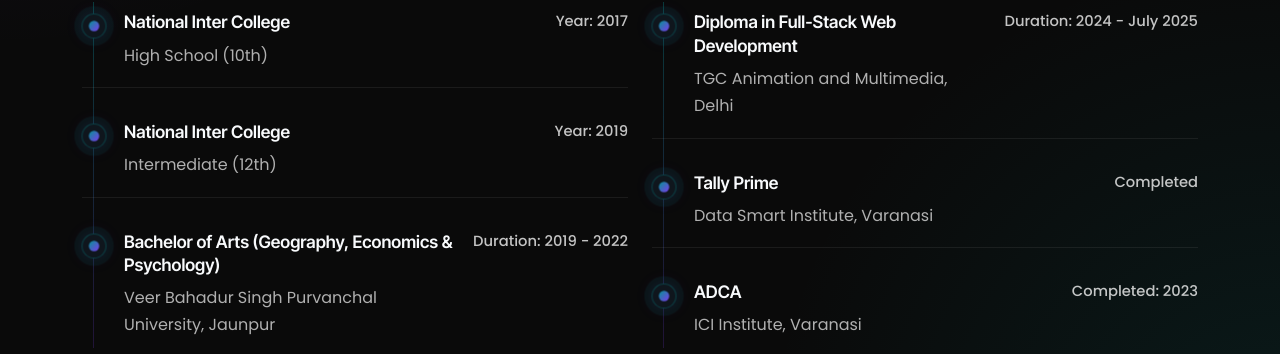
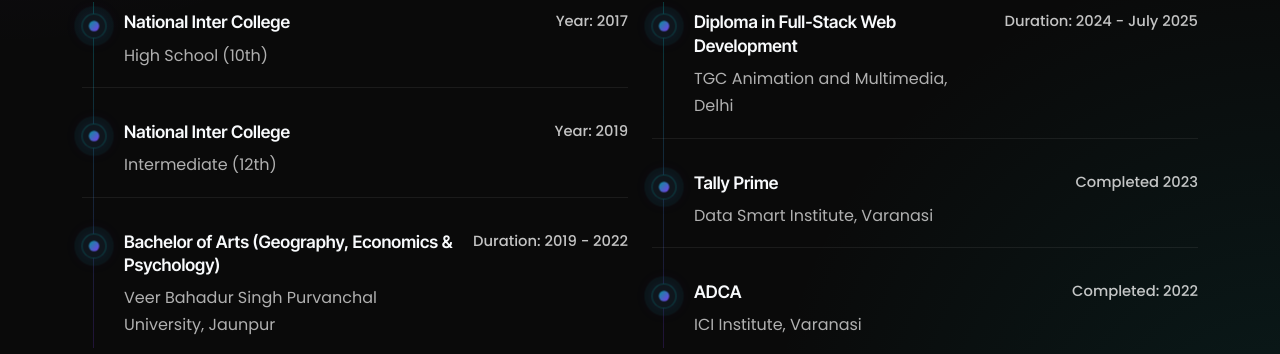
Before and after one commit to iShubham1111/shubham1111x, a React (Vite) app: page / in a window 1280 px wide. Shown: the part 3738-4092 px from the top of the page. Built offline with nearby package versions, Linux system fonts and the light colour scheme.

Commit message:
Certification

```diff
--- a/src/components/Education/Education.jsx
+++ b/src/components/Education/Education.jsx
@@ -27,12 +27,12 @@
   {
     title: "Tally Prime",
     subtitle: "Data Smart Institute, Varanasi",
-    meta: "Completed",
+    meta: "Completed 2023",
   },
   {
     title: "ADCA",
     subtitle: "ICI Institute, Varanasi",
-    meta: "Completed: 2023",
+    meta: "Completed: 2022",
   },
 ];
 
```
